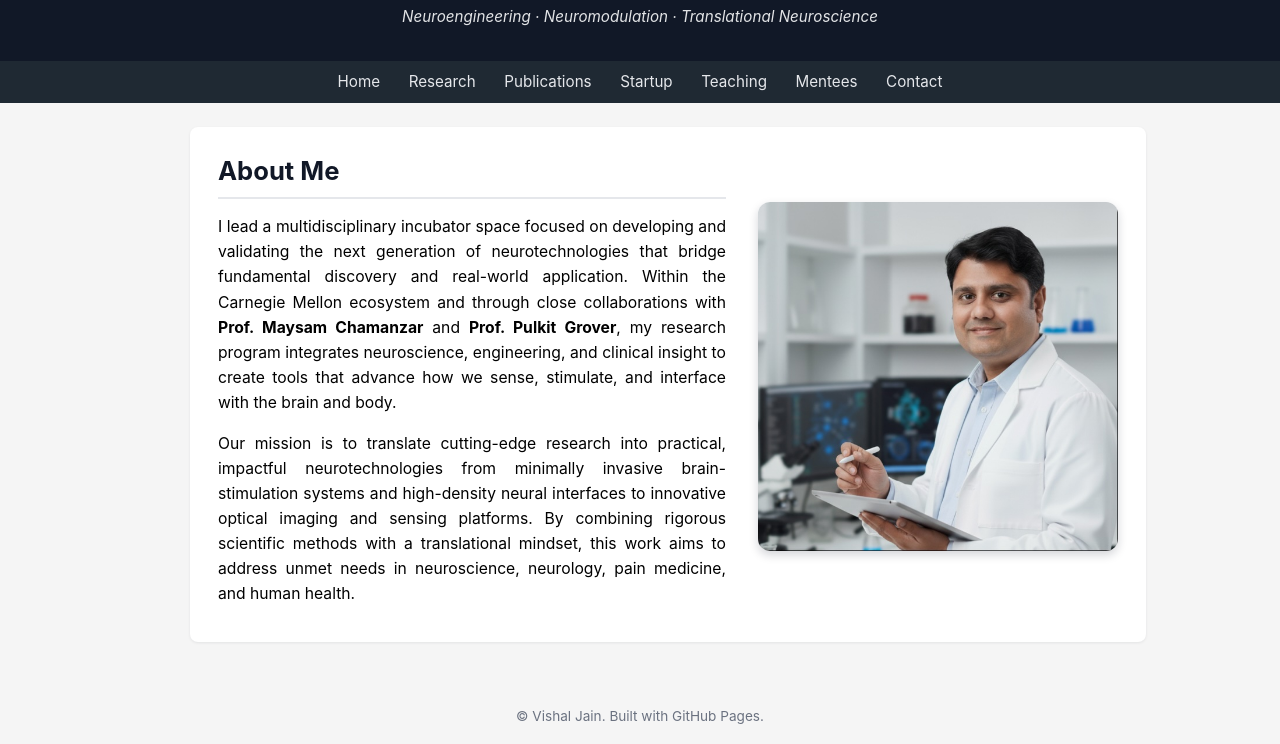
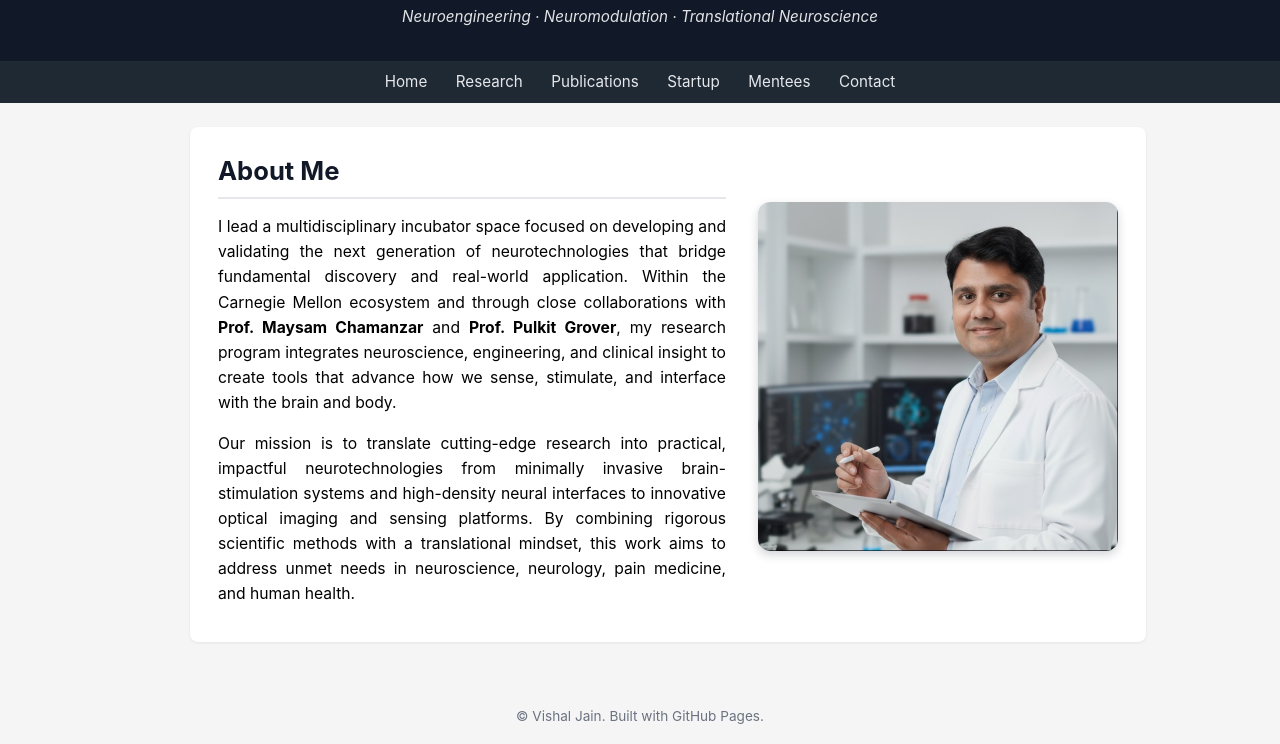
Before and after one commit to drvishaljain-neuro/Info, a plain HTML site: page index.html in a window 1280 px wide. Shown: the part 125-869 px from the top of the page. Drawn offline with Linux system fonts and the light colour scheme.

Commit message:
Update index.html

```diff
--- a/index.html
+++ b/index.html
@@ -19,7 +19,7 @@
         <a href="research.html">Research</a>
         <a href="publications.html">Publications</a>
         <a href="startup.html">Startup</a>
-        <a href="teaching.html">Teaching</a>
+        <!-- <a href="teaching.html">Teaching</a> -->
         <a href="mentees.html">Mentees</a>
         <a href="contact.html">Contact</a>
     </nav>
```
